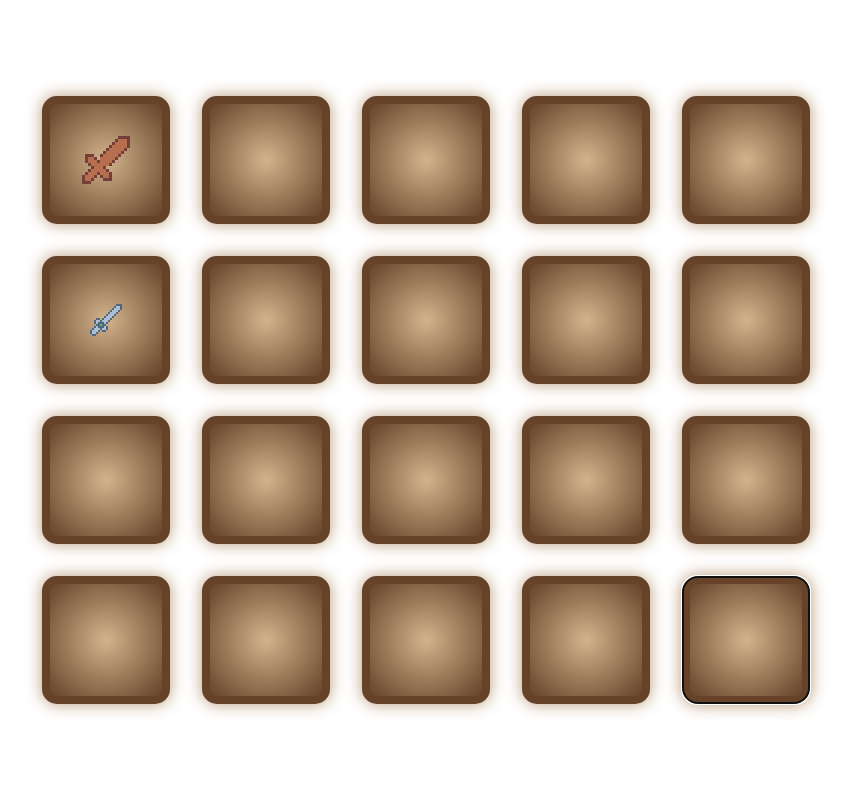
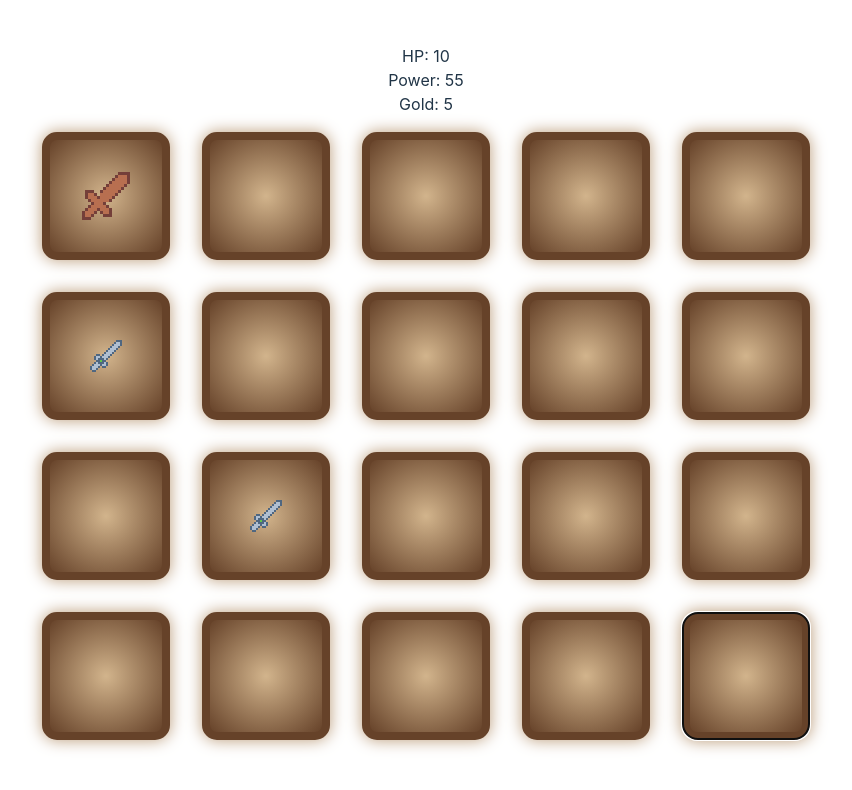
Before and after one commit to LestarDev/backbox, a React (Vite) app: page / in a window 1280 px wide. Shown: the top 790 px of the page, without its empty margins (214-1066 px from the left). Built offline with nearby package versions, Linux system fonts and the light colour scheme.

Commit message:
dodano sprzedawanie przedmiotow

```diff
--- a/src/App.tsx
+++ b/src/App.tsx
@@ -2,11 +2,13 @@ import { Provider } from 'react-redux'
 import './App.css'
 import GameScreen from './pages/GameScreen/GameScreen'
 import { store } from './shared/store'
+import PlayerStats from './pages/PlayerStats/PlayerStats'
 
 function App() {
 
   return (
     <Provider store={store}>
+      <PlayerStats />
       <GameScreen />
     </Provider>
   )
--- a/src/components/SinglePlace/SinglePlace.css
+++ b/src/components/SinglePlace/SinglePlace.css
@@ -13,10 +13,7 @@
     border: 0.5rem solid #664229;
 }
 
-.selected{
+.selected:focus-visible{
+    outline: none;
     box-shadow: inset 0px 0px 5px 6px rgba(0,0,0,0.75);
 }
-
-.selected:focus-visible{
-    outline: none;
-}
--- a/src/components/SinglePlace/SinglePlace.tsx
+++ b/src/components/SinglePlace/SinglePlace.tsx
@@ -1,7 +1,8 @@
 import './SinglePlace.css'
-import { KeyboardEventHandler, MouseEventHandler, MutableRefObject, createRef, useEffect, useRef } from 'react'
+import { KeyboardEventHandler, MouseEventHandler, MutableRefObject, useEffect, useRef } from 'react'
 import usePlayer from '../../hook/usePlayer'
 import pageType from '../../shared/config/pageType'
+import Empty from '../../config/content/other/Empty'
 
 const SinglePlace = (props: pageType) => {
 
@@ -63,12 +64,17 @@ const SinglePlace = (props: pageType) => {
         console.log($e);
 
         player.setSelectedToThis(props.index);
-
+        divRef.current.focus();
 
     }
 
     const addSelectedClass = () => {
         return props.mutliColor ? "selected" : "";
+    }
+
+    const sellItem = () => {
+        player.setCurrentGold(player.Gold+props.innerItem.price);
+        player.setPageNr(props.index, Empty);
     }
 
     const moveItem: KeyboardEventHandler = ($e) => {
@@ -86,6 +92,9 @@ const SinglePlace = (props: pageType) => {
             case 'ArrowDown':
                 moveItemDown();
                 break;
+            case 'Backspace':
+                sellItem();
+                break;
 
         }
     }
--- a/src/hook/usePlayer.tsx
+++ b/src/hook/usePlayer.tsx
@@ -1,12 +1,12 @@
 import { useDispatch, useSelector } from "react-redux";
-import { setPage1, setPage10, setPage11, setPage12, setPage13, setPage14, setPage15, setPage16, setPage17, setPage18, setPage19, setPage2, setPage20, setPage3, setPage4, setPage5, setPage6, setPage7, setPage8, setPage9 } from "../shared/config/currentSlice";
+import { setGold, setPage1, setPage10, setPage11, setPage12, setPage13, setPage14, setPage15, setPage16, setPage17, setPage18, setPage19, setPage2, setPage20, setPage3, setPage4, setPage5, setPage6, setPage7, setPage8, setPage9, setPower } from "../shared/config/currentSlice";
 import item from "../config/content/ContentConfig";
 
 const usePlayer = () => {
 
     const dispatch = useDispatch();
 
-    const {page1, page2, page3, page4, page5, page6, page7, page8, page9, page10, page11, page12, page13, page14, page15, page16, page17, page18, page19, page20} = (useSelector((state) => state) as any).currency;
+    const {page1, page2, page3, page4, page5, page6, page7, page8, page9, page10, page11, page12, page13, page14, page15, page16, page17, page18, page19, page20, HP, Shield, Energy, Power, Gold} = (useSelector((state) => state) as any).currency;
 
     const setPageNr = (which: number, i: item, m: boolean = false) =>{
         switch(which){
@@ -208,8 +208,27 @@ const usePlayer = () => {
         setPageNr(indexOfPage, getPageNr(indexOfPage+1).innerItem, true);
     }
 
+    const setCurrentPower = (newPower: number) => {
+        dispatch(setPower(newPower));
+    }
+
+    const reSumPower = () => {
+        let power: number = 0;
+
+        for(let i=0; i<20; i++){
+            power+=getPageNr(i+1).innerItem.value;
+        }
+        setCurrentPower(power);
+    }
+
+    const setCurrentGold = (newGold: number) => {
+        dispatch(setGold(newGold));
+    }
+
     return ({
-        setPageNr, getPageNr, setSelectedToThis, page1, page2, page3, page4, page5, page6, page7, page8, page9, page10, page11, page12, page13, page14, page15, page16, page17, page18, page19, page20
+        setPageNr, getPageNr, setSelectedToThis, setCurrentPower, setCurrentGold, page1, page2, page3, page4, page5, page6, page7, page8, page9, page10, page11, page12, page13, page14, page15, page16, page17, page18, page19, page20,
+        HP, Shield, Energy, Power, Gold,
+        reSumPower
     })
 
 }
--- a/src/pages/GameScreen/GameScreen.tsx
+++ b/src/pages/GameScreen/GameScreen.tsx
@@ -5,6 +5,8 @@ import usePlayer from '../../hook/usePlayer'
 const GameScreen = () => {
 
     const player = usePlayer();
+
+    player.reSumPower();
 
     return <div className="GameScreen">
         <SinglePlace {...player.page1} key={player.page1.index} />
--- /dev/null
+++ b/src/pages/PlayerStats/PlayerStats.tsx
@@ -0,0 +1,14 @@
+import usePlayer from "../../hook/usePlayer"
+
+const PlayerStats = () => {
+
+    const player = usePlayer();
+
+    return <div>
+        <span>HP: {player.HP}</span><br></br>
+        <span>Power: {player.Power}</span><br></br>
+        <span>Gold: {player.Gold}</span>
+    </div>
+}
+
+export default PlayerStats
--- a/src/shared/config/currentSlice.tsx
+++ b/src/shared/config/currentSlice.tsx
@@ -32,6 +32,8 @@ interface CounterState {
   HP: number,
   Sheild: number,
   Energy: number,
+  Power: number,
+  Gold: number
 }
 
 // Define the initial state using that type
@@ -92,7 +94,7 @@ const initialState: CounterState = {
         index: 10
     },
     page12: {
-        innerItem: Empty,
+        innerItem: IronSword,
         mutliColor: false,
         index: 11
     },
@@ -139,6 +141,8 @@ const initialState: CounterState = {
     HP: 10,
     Sheild: 0,
     Energy: 10,
+    Power: 0,
+    Gold: 5
 }
 
 export const currencySlice = createSlice({
@@ -208,11 +212,22 @@ export const currencySlice = createSlice({
         setPage20: (state, action: PayloadAction<pageType>) => {
             state.page20 = action.payload;
           },
+        setHP: (state, action: PayloadAction<number>) => {
+            state.HP = action.payload;
+        },
+        setPower: (state, action: PayloadAction<number>) => {
+            state.Power = action.payload;
+        },
+        setGold: (state, action: PayloadAction<number>) => {
+            state.Gold = action.payload;
+        }
 
 
   },
 })
 
-export const { setPage1, setPage2, setPage3, setPage4, setPage5, setPage6, setPage7, setPage8, setPage9, setPage10, setPage11, setPage12, setPage13, setPage14, setPage15, setPage16, setPage17, setPage18, setPage19, setPage20 } = currencySlice.actions
+export const { setPage1, setPage2, setPage3, setPage4, setPage5, setPage6, setPage7, setPage8, setPage9, setPage10, setPage11, setPage12, setPage13, setPage14, setPage15, setPage16, setPage17, setPage18, setPage19, setPage20,
+setHP, setPower, setGold
+} = currencySlice.actions
 
 export default currencySlice.reducer
```
